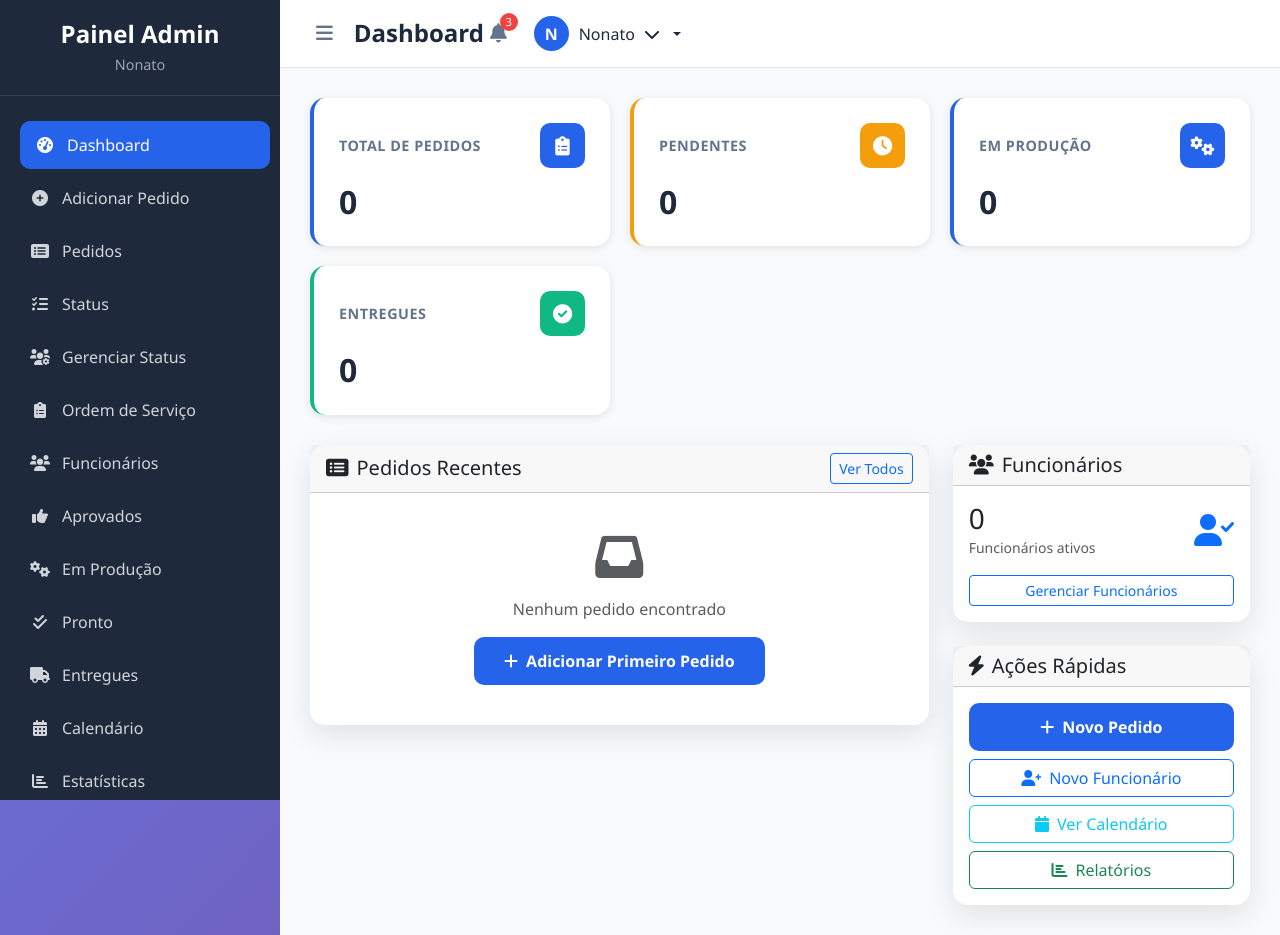
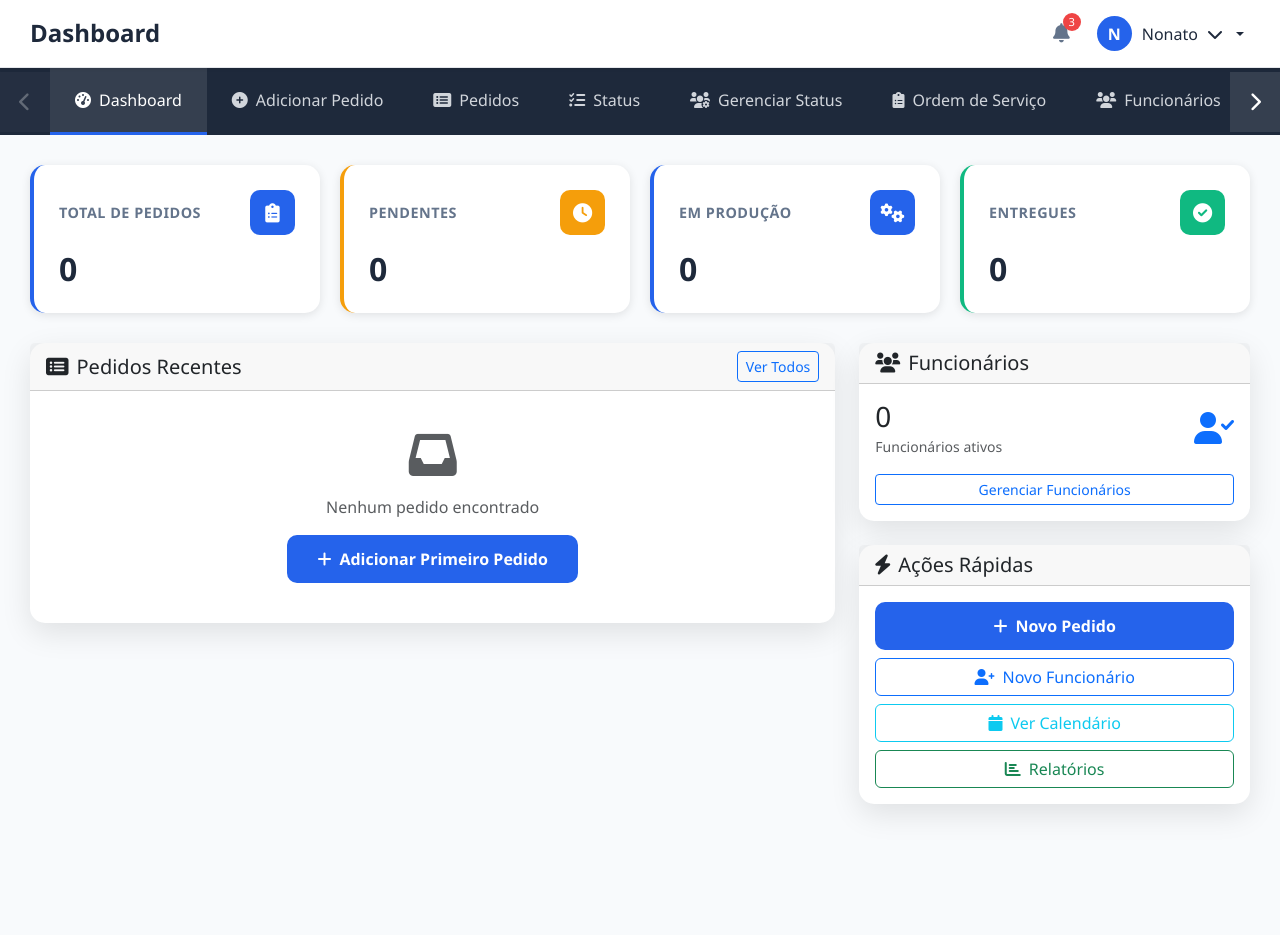
Before and after one commit to Leocyberdev/raimundok, a Flask app: page /admin in a window 1280 px wide. Run offline with Flask 3, Linux system fonts and the light colour scheme; a user stored in the database is signed in; data comes from the database, SQL or seed files in the repository; both versions use the stored data as it was after the commit; data that the repository does not hold is empty; some libraries are stand-ins or nearby versions.

Commit message:
Atualização de layout: remoção de menu lateral e implementação de navegação horizontal

```diff
--- a/src/templates/admin/base.html
+++ b/src/templates/admin/base.html
@@ -4,86 +4,8 @@
 <style>
     .admin-layout {
         display: flex;
+        flex-direction: column;
         min-height: 100vh;
-    }
-
-    .admin-sidebar {
-        width: 280px;
-        background: var(--dark-color);
-        position: fixed;
-        height: 100vh;
-        overflow-y: auto;
-        z-index: 1000;
-        transition: all 0.3s ease;
-    }
-
-    .admin-sidebar.collapsed {
-        width: 70px;
-    }
-
-    .admin-content {
-        flex: 1;
-        margin-left: 280px;
-        background: var(--light-color);
-        transition: all 0.3s ease;
-        min-height: 100vh;
-        width: calc(100% - 280px);
-        box-sizing: border-box;
-    }
-
-    .admin-content.expanded {
-        margin-left: 70px;
-        width: calc(100% - 70px);
-    }
-
-    .sidebar-header {
-        padding: 20px;
-        border-bottom: 1px solid #374151;
-        text-align: center;
-    }
-
-    .sidebar-header h4 {
-        color: white;
-        margin: 0;
-        font-weight: 600;
-    }
-
-    .sidebar-header .user-info {
-        color: #9ca3af;
-        font-size: 0.9rem;
-        margin-top: 5px;
-    }
-
-    .sidebar-nav {
-        padding: 20px 0;
-    }
-
-    .nav-item {
-        margin: 5px 15px;
-    }
-
-    .nav-link {
-        display: flex;
-        align-items: center;
-        padding: 12px 15px;
-        color: #d1d5db;
-        text-decoration: none;
-        border-radius: 10px;
-        transition: all 0.3s ease;
-        font-weight: 500;
-    }
-
-    .nav-link:hover,
-    .nav-link.active {
-        background: var(--primary-color);
-        color: white;
-        transform: translateX(5px);
-    }
-
-    .nav-link i {
-        width: 20px;
-        margin-right: 12px;
-        text-align: center;
     }
 
     .admin-header {
@@ -91,23 +13,17 @@
         padding: 15px 30px;
         border-bottom: 1px solid #e5e7eb;
         display: flex;
-        justify-content: between;
+        justify-content: space-between;
         align-items: center;
         box-shadow: 0 1px 3px rgba(0, 0, 0, 0.1);
+        position: sticky;
+        top: 0;
+        z-index: 100;
     }
 
     .header-left {
         display: flex;
         align-items: center;
-    }
-
-    .sidebar-toggle {
-        background: none;
-        border: none;
-        font-size: 1.2rem;
-        color: var(--secondary-color);
-        margin-right: 15px;
-        cursor: pointer;
     }
 
     .page-title {
@@ -167,6 +83,91 @@
         justify-content: center;
         color: white;
         font-weight: 600;
+    }
+
+    /* Navegação Horizontal */
+    .horizontal-nav {
+        background: var(--dark-color);
+        padding: 0;
+        position: relative;
+        overflow: hidden;
+    }
+
+    .nav-container {
+        display: flex;
+        align-items: center;
+        position: relative;
+    }
+
+    .nav-arrow {
+        background: rgba(255, 255, 255, 0.1);
+        border: none;
+        color: white;
+        width: 50px;
+        height: 60px;
+        display: flex;
+        align-items: center;
+        justify-content: center;
+        cursor: pointer;
+        transition: all 0.3s ease;
+        font-size: 1.2rem;
+        z-index: 10;
+    }
+
+    .nav-arrow:hover {
+        background: rgba(255, 255, 255, 0.2);
+    }
+
+    .nav-arrow:disabled {
+        opacity: 0.3;
+        cursor: not-allowed;
+    }
+
+    .nav-scroll-container {
+        flex: 1;
+        overflow: hidden;
+        position: relative;
+    }
+
+    .nav-items {
+        display: flex;
+        transition: transform 0.3s ease;
+        white-space: nowrap;
+    }
+
+    .nav-item {
+        flex-shrink: 0;
+        margin: 0;
+    }
+
+    .nav-link {
+        display: flex;
+        align-items: center;
+        padding: 20px 25px;
+        color: #d1d5db;
+        text-decoration: none;
+        transition: all 0.3s ease;
+        font-weight: 500;
+        border-bottom: 3px solid transparent;
+        white-space: nowrap;
+    }
+
+    .nav-link:hover,
+    .nav-link.active {
+        background: rgba(255, 255, 255, 0.1);
+        color: white;
+        border-bottom-color: var(--primary-color);
+    }
+
+    .nav-link i {
+        margin-right: 8px;
+        font-size: 1rem;
+    }
+
+    .admin-content {
+        flex: 1;
+        background: var(--light-color);
+        min-height: calc(100vh - 140px);
     }
 
     .main-content {
@@ -234,22 +235,19 @@
     }
 
     @media (max-width: 768px) {
-        .admin-sidebar {
-            transform: translateX(-100%);
+        .nav-arrow {
+            width: 40px;
+            height: 50px;
+            font-size: 1rem;
         }
 
-        .admin-sidebar.show {
-            transform: translateX(0);
+        .nav-link {
+            padding: 15px 20px;
+            font-size: 0.9rem;
         }
 
-        .admin-content {
-            margin-left: 0;
-            width: 100%;
-        }
-
-        .admin-content.expanded {
-            margin-left: 0;
-            width: 100%;
+        .nav-link i {
+            margin-right: 6px;
         }
 
         .stats-grid {
@@ -259,20 +257,63 @@
         .main-content {
             padding: 15px;
         }
+
+        .admin-header {
+            padding: 10px 15px;
+        }
+
+        .page-title {
+            font-size: 1.2rem;
+        }
     }
 </style>
 {% endblock %}
 
 {% block content %}
 <div class="admin-layout">
-    <!-- Sidebar -->
-    <div class="admin-sidebar" id="adminSidebar">
-        <div class="sidebar-header">
-            <h4>Painel Admin</h4>
-            <div class="user-info">{{ current_user.username }}</div>
+    <!-- Header -->
+    <div class="admin-header">
+        <div class="header-left">
+            <h1 class="page-title">{% block page_title %}Painel Admin{% endblock %}</h1>
         </div>
 
-        <nav class="sidebar-nav">
+        <div class="header-right">
+            <button class="notification-btn">
+                <i class="fas fa-bell"></i>
+                <span class="notification-badge">3</span>
+            </button>
+
+            <div class="dropdown user-dropdown">
+                <button class="dropdown-toggle" data-bs-toggle="dropdown">
+                    <div class="user-avatar">{{ current_user.username[0].upper() }}</div>
+                    <span>{{ current_user.username }}</span>
+                    <i class="fas fa-chevron-down"></i>
+                </button>
+                <ul class="dropdown-menu">
+                    <li><a class="dropdown-item" href="{{ url_for('admin.settings') }}">
+                        <i class="fas fa-user me-2"></i>Perfil
+                    </a></li>
+                    <li><a class="dropdown-item" href="{{ url_for('admin.settings') }}">
+                        <i class="fas fa-cog me-2"></i>Configurações
+                    </a></li>
+                    <li><hr class="dropdown-divider"></li>
+                    <li><a class="dropdown-item" href="{{ url_for('auth.logout') }}">
+                        <i class="fas fa-sign-out-alt me-2"></i>Sair
+                    </a></li>
+                </ul>
+            </div>
+        </div>
+    </div>
+
+    <!-- Navegação Horizontal -->
+    <div class="horizontal-nav">
+        <div class="nav-container">
+            <button class="nav-arrow" id="navPrev" onclick="scrollNav(-1)">
+                <i class="fas fa-chevron-left"></i>
+            </button>
+
+            <div class="nav-scroll-container">
+                <div class="nav-items" id="navItems">
                     <div class="nav-item">
                         <a href="{{ url_for('admin.dashboard') }}" class="nav-link {% if request.endpoint == 'admin.dashboard' %}active{% endif %}">
                             <i class="fas fa-tachometer-alt"></i>
@@ -377,48 +418,17 @@
                             <span>Sair</span>
                         </a>
                     </div>
-        </nav>
+                </div>
+            </div>
+
+            <button class="nav-arrow" id="navNext" onclick="scrollNav(1)">
+                <i class="fas fa-chevron-right"></i>
+            </button>
+        </div>
     </div>
 
     <!-- Main Content -->
-    <div class="admin-content" id="adminContent">
-        <!-- Header -->
-        <div class="admin-header">
-            <div class="header-left">
-                <button class="sidebar-toggle" id="sidebarToggle">
-                    <i class="fas fa-bars"></i>
-                </button>
-                <h1 class="page-title">{% block page_title %}Dashboard{% endblock %}</h1>
-            </div>
-
-            <div class="header-right">
-                <button class="notification-btn">
-                    <i class="fas fa-bell"></i>
-                    <span class="notification-badge">3</span>
-                </button>
-
-                <div class="dropdown user-dropdown">
-                    <button class="dropdown-toggle" data-bs-toggle="dropdown">
-                        <div class="user-avatar">{{ current_user.username[0].upper() }}</div>
-                        <span>{{ current_user.username }}</span>
-                        <i class="fas fa-chevron-down"></i>
-                    </button>
-                    <ul class="dropdown-menu">
-                        <li><a class="dropdown-item" href="{{ url_for('admin.settings') }}">
-                            <i class="fas fa-user me-2"></i>Perfil
-                        </a></li>
-                        <li><a class="dropdown-item" href="{{ url_for('admin.settings') }}">
-                            <i class="fas fa-cog me-2"></i>Configurações
-                        </a></li>
-                        <li><hr class="dropdown-divider"></li>
-                        <li><a class="dropdown-item" href="{{ url_for('auth.logout') }}">
-                            <i class="fas fa-sign-out-alt me-2"></i>Sair
-                        </a></li>
-                    </ul>
-                </div>
-            </div>
-        </div>
-
+    <div class="admin-content">
         <!-- Page Content -->
         <div class="main-content">
             {% with messages = get_flashed_messages(with_categories=true) %}
@@ -441,23 +451,52 @@
 {% block extra_js %}
 <script>
 $(document).ready(function() {
-    // Toggle sidebar
-    $('#sidebarToggle').on('click', function() {
-        $('#adminSidebar').toggleClass('collapsed');
-        $('#adminContent').toggleClass('expanded');
-    });
-
-    // Mobile sidebar toggle
-    if (window.innerWidth <= 768) {
-        $('#sidebarToggle').on('click', function() {
-            $('#adminSidebar').toggleClass('show');
-        });
-    }
-
     // Auto-hide alerts
     setTimeout(function() {
         $('.alert').fadeOut();
     }, 5000);
+
+    // Initialize navigation
+    updateNavArrows();
+});
+
+let currentNavPosition = 0;
+const scrollAmount = 300; // pixels to scroll
+
+function scrollNav(direction) {
+    const navItems = document.getElementById('navItems');
+    const container = navItems.parentElement;
+    const maxScroll = navItems.scrollWidth - container.clientWidth;
+
+    currentNavPosition += direction * scrollAmount;
+
+    // Limit scroll position
+    if (currentNavPosition < 0) {
+        currentNavPosition = 0;
+    } else if (currentNavPosition > maxScroll) {
+        currentNavPosition = maxScroll;
+    }
+
+    navItems.style.transform = `translateX(-${currentNavPosition}px)`;
+    updateNavArrows();
+}
+
+function updateNavArrows() {
+    const navItems = document.getElementById('navItems');
+    const container = navItems.parentElement;
+    const maxScroll = navItems.scrollWidth - container.clientWidth;
+
+    const prevBtn = document.getElementById('navPrev');
+    const nextBtn = document.getElementById('navNext');
+
+    // Show/hide arrows based on scroll position
+    prevBtn.disabled = currentNavPosition <= 0;
+    nextBtn.disabled = currentNavPosition >= maxScroll || maxScroll <= 0;
+}
+
+// Update arrows on window resize
+window.addEventListener('resize', function() {
+    updateNavArrows();
 });
 </script>
 {% endblock %}
```
Also changed, not shown: src/templates/employee/base.html (+198 -184 lines), src/database/app.db. Lines whose indentation alone changed are shown as unchanged.
